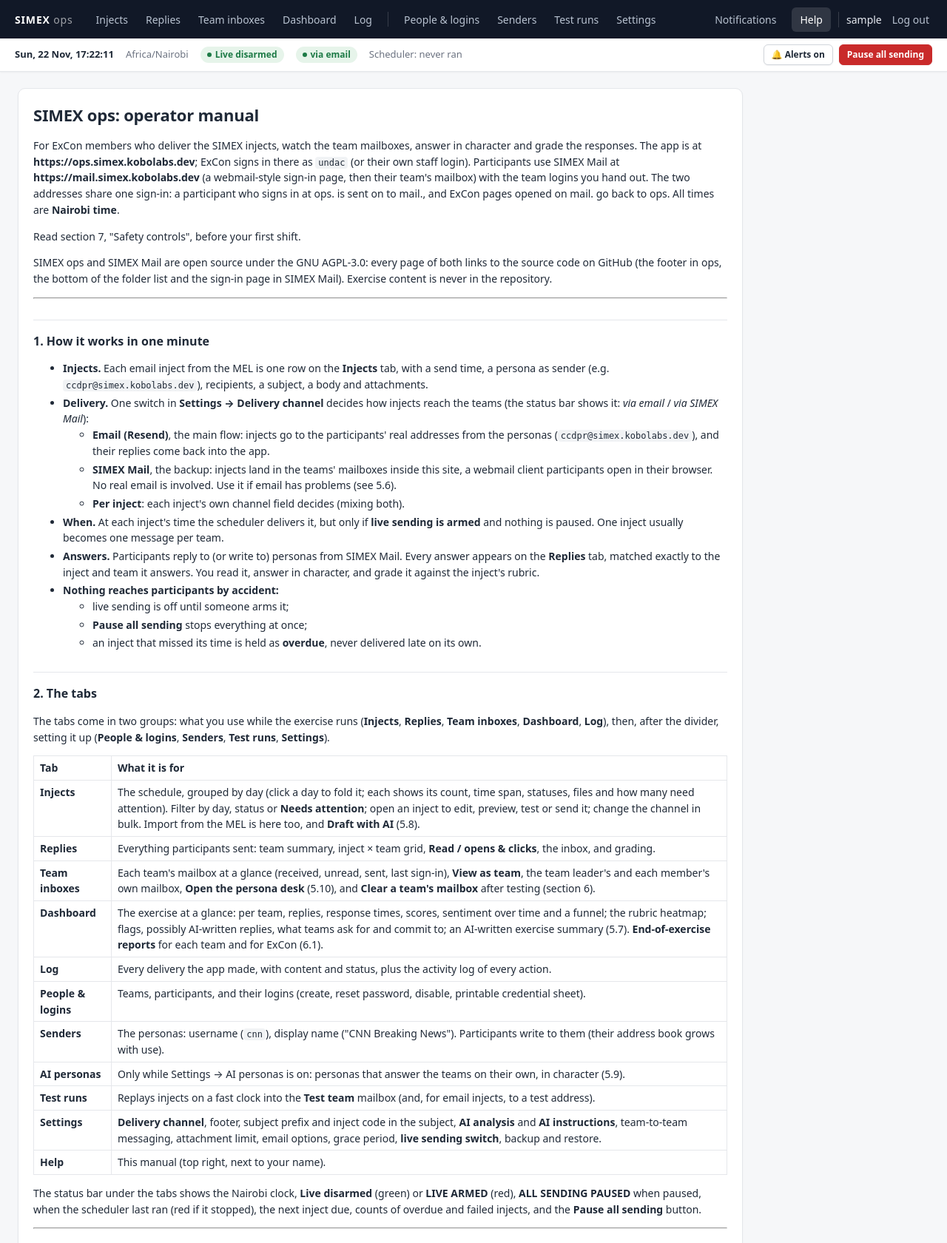
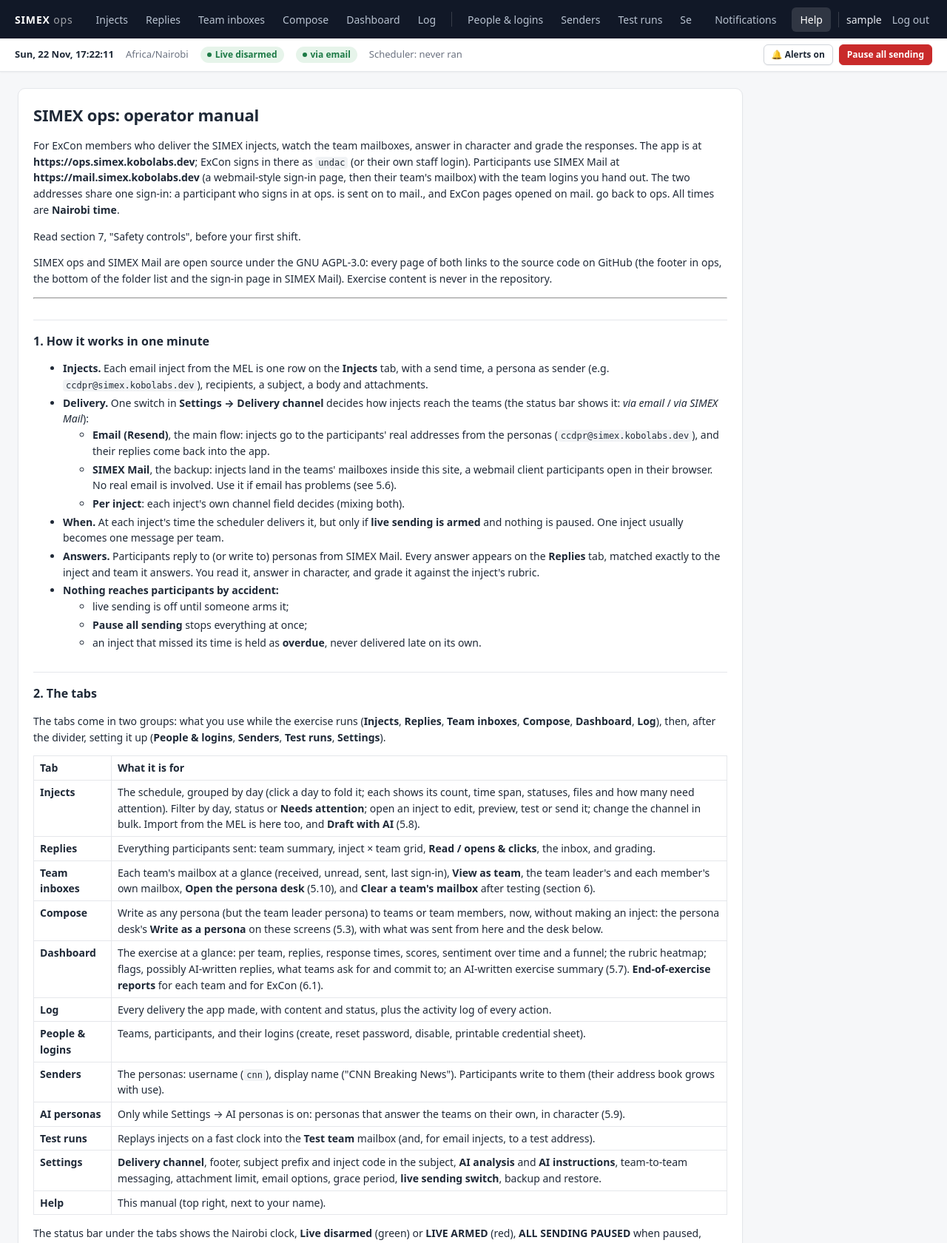
Before and after one commit to joshuaberetta/simex-ops, a Django app: page /help/ in a window 1280 px wide. Shown: the top 1680 px of the page at 74% size. Run offline with Django 5.2, Linux system fonts and the light colour scheme; the visitor is signed in with stand-in values (Sample User, id 1); data that the repository does not hold is empty.

Commit message:
ExCon Compose tab: write as any persona but the team leader persona to teams and team members, now, without making an inject (desk.send, as the persona desk's Write as a persona: kind desk, Sent by ExCon, live armed but for the Test team, not while paused), with the latest messages sent from Compose and the desk below; manual
Co-Authored-By: Claude Opus 5.5 <noreply@anthropic.com>

```diff
--- a/web/ops/templates/ops/base.html
+++ b/web/ops/templates/ops/base.html
@@ -16,6 +16,7 @@
     <a href="/injects/" class="{% if tab == 'injects' %}on{% endif %}">Injects</a>
     <a href="/replies/" class="{% if tab == 'replies' %}on{% endif %}">Replies{% if new_responses %} <span class="badge">{{ new_responses }}</span>{% endif %}</a>
     <a href="/inboxes/" class="{% if tab == 'inboxes' %}on{% endif %}">Team inboxes</a>
+    <a href="/compose/" class="{% if tab == 'compose' %}on{% endif %}">Compose</a>
     <a href="/dashboard/" class="{% if tab == 'dashboard' %}on{% endif %}">Dashboard</a>
     <a href="/log/" class="{% if tab == 'log' %}on{% endif %}">Log</a>
     <span class="tabsep" aria-hidden="true"></span>
--- a/web/ops/urls.py
+++ b/web/ops/urls.py
@@ -111,6 +111,7 @@ urlpatterns = [
     path("team-roles/<int:rid>/delete/", x.team_role_delete),
     path("inboxes/", x.inboxes),
     path("inboxes/clear/", x.inbox_clear),
+    path("compose/", x.compose),
     path("excon/poll/", x.excon_poll),
     path("excon/notices/<int:nid>/", x.notice_open),
     path("excon/notices/<int:nid>/dismiss/", x.notice_action, {"action": "dismiss"}),
--- a/web/ops/views_excon.py
+++ b/web/ops/views_excon.py
@@ -29,7 +29,7 @@ from .models import (CHANNELS, DELIVERY_MODES, ROLES, STATUSES, AiGrade, Attachm
                      MessageAttachment, Notice, Person, PushSubscription, ReplyAnalysis, Response,
                      ResponseAttachment, RubricCriterion, Sender, Team, TeamRole, TestRun, TestRunItem, audit)
 
-from .views_inbox import LABEL_COLOURS  # noqa: E402
+from .views_inbox import LABEL_COLOURS, desk_from_choices, desk_members  # noqa: E402
 
 MAX_ATTACHMENT = documents.MAX_ATTACHMENT
 User = get_user_model()
@@ -1070,6 +1070,50 @@ def inboxes(request):
                         .order_by("-last_login").values_list("last_login", flat=True).first())
         t.lead = t.leader()
     return render(request, "ops/inboxes.html", {"tab": "inboxes", "teams": teams})
+
+
+# --- compose: write as any persona to teams or members, outside the injects ----------------------------
+
+@excon_required
+def compose(request):
+    """A message from a persona to teams or team members, now, as on the persona desk (desk.send:
+    a Message of kind desk, no inject), without opening SIMEX Mail."""
+    teams = list(Team.objects.filter(active=True))
+    members = desk_members(teams)
+    if request.method == "POST":
+        P = request.POST
+        keys = set(P.getlist("to"))
+        entries = ([{"kind": "team", "key": f"t:{t.id}"} for t in teams if f"t:{t.id}" in keys]
+                   + [e for e in members if e["key"] in keys])
+        uploads = request.FILES.getlist("files")
+        body = (P.get("body") or "").replace("\r\n", "\n").rstrip()
+        if not body and not uploads:
+            messages.error(request, "Write a message first.")
+        elif sum(f.size for f in uploads) > delivery.EMAIL_FILES_MAX:
+            messages.error(request, f"Attachments are over {delivery.EMAIL_FILES_MAX // (1024 * 1024)} MB.")
+        else:
+            files = [(re.sub(r"[\r\n]+", " ", PurePosixPath(f.name.replace("\\", "/")).name) or "file",
+                      f.content_type or "application/octet-stream", f.read()) for f in uploads]
+            try:
+                msgs, errors = desk.send(None, _u(request), P.get("from"), entries,
+                                         (P.get("subject") or "").strip() or "(no subject)", body, files)
+            except desk.DeskError as e:
+                messages.error(request, str(e))
+            else:
+                sent = [m for m in msgs if m.status != "failed"]
+                messages.success(request, f"Sent to {', '.join(m.target for m in sent)}.")
+                if errors:
+                    messages.error(request, f"Not sent to {'; '.join(errors)}")
+                return redirect("/compose/")
+        form = {"from": P.get("from"), "to": keys, "subject": P.get("subject", ""), "body": body}
+    else:
+        form = {"from": "", "to": set(), "subject": "", "body": ""}
+    by_team = [{"team": t, "key": f"t:{t.id}",
+                "members": [e for e in members if e["team"] == t.id]} for t in teams]
+    recent = Message.objects.filter(kind="desk").select_related("author").order_by("-id")[:30]
+    return render(request, "ops/compose.html", {
+        "tab": "compose", "personas": desk_from_choices(), "by_team": by_team, "form": form, "recent": recent,
+        "max_mb": delivery.EMAIL_FILES_MAX // (1024 * 1024)})
 
 
 @excon_required
--- a/web/ops/views_inbox.py
+++ b/web/ops/views_inbox.py
@@ -307,7 +307,7 @@ def desk_members(teams):
     locs = member_locals() if not by_email else {}
     people = (Person.objects.participants().filter(active=True, team__in=teams).select_related("team")
               .order_by("team__name", "name"))
-    return [{"key": f"m:{p.id}", "name": addresses.member_name(p), "kind": "member",
+    return [{"key": f"m:{p.id}", "name": addresses.member_name(p), "kind": "member", "team": p.team_id,
              "addr": (p.email or "no email address") if by_email else member_address(p, locs)} for p in people]
 
 
```
Also changed, not shown: CLAUDE.md (+1 -1 lines), web/docs/MANUAL.md (+3 -1 lines), web/ops/templates/ops/compose.html (added, +38 -0 lines), web/ops/tests/test_desk.py (+30 -0 lines).
